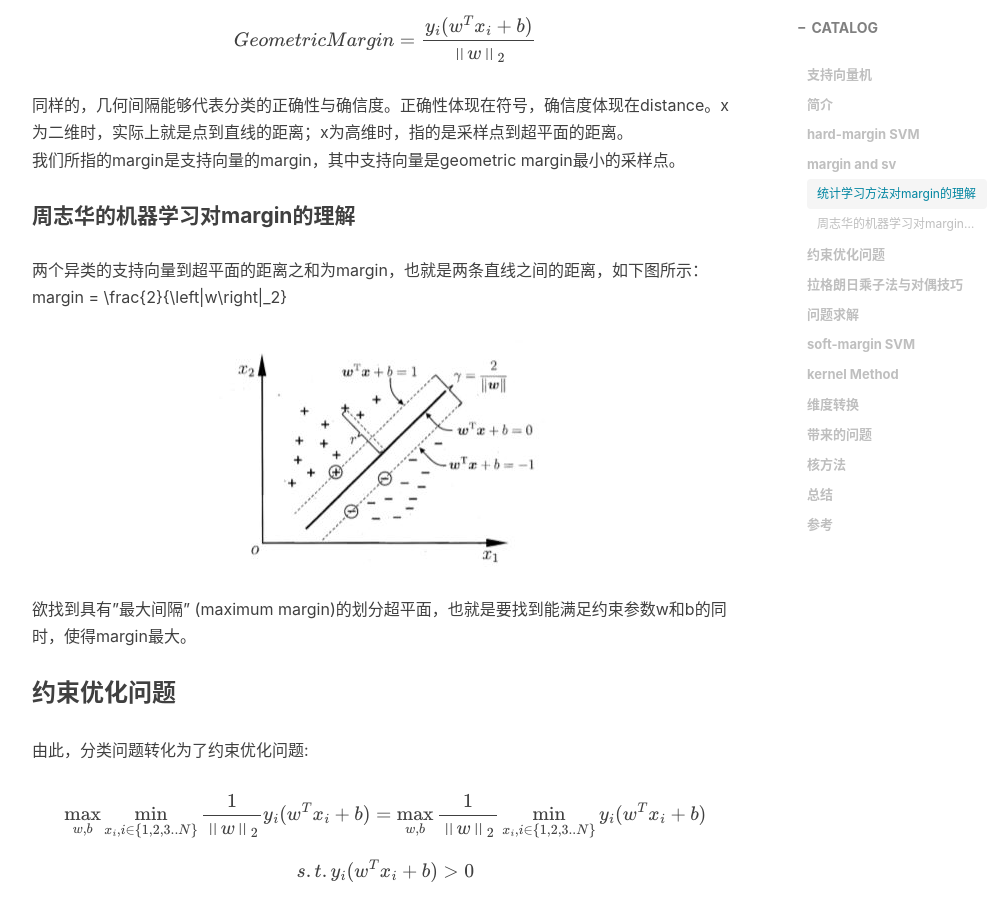
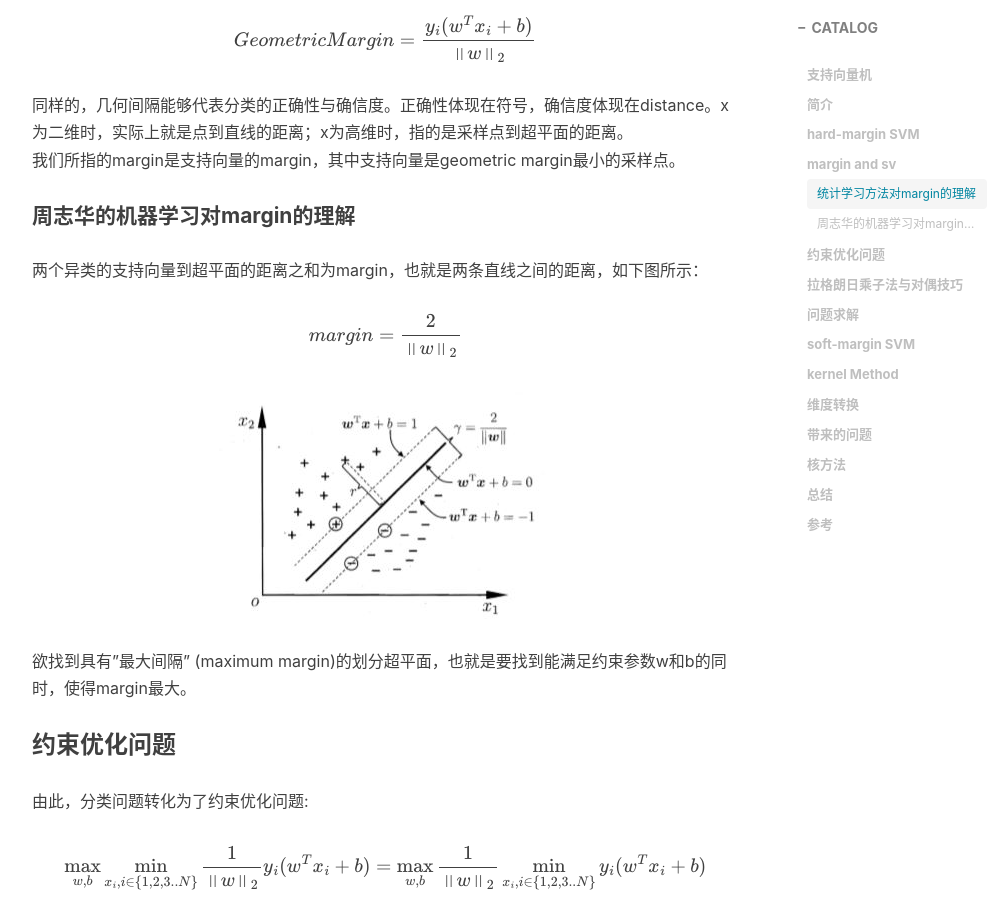
Before and after one commit to zhuxiaoxuhit/zhuxiaoxuhit.github.io, a Jekyll site: the page built from _posts/2020-03-10-支持向量机.md, in a window 1280 px wide and 900 px high, scrolled down 2906 px. Shown: the whole window, without its empty margins (233-1240 px from the left). Built offline with Jekyll 4.4.1, drawn with Linux system fonts in a browser that asks for light colours; nearby versions of some CDN libraries; formulas are drawn with MathJax 3; comment, search, counter and statistics services are not loaded.

Commit message:
[MDF]svm

```diff
--- a/_posts/2020-03-10-支持向量机.md
+++ b/_posts/2020-03-10-支持向量机.md
@@ -60,7 +60,7 @@ $w=(w_{1};w_{2};...;w_{d})$是法向量，决定了超平面的方向；b是位
 我们所指的margin是支持向量的margin，其中支持向量是geometric margin最小的采样点。
 #### 周志华的机器学习对margin的理解
 两个异类的支持向量到超平面的距离之和为margin，也就是两条直线之间的距离，如下图所示：
-margin = \frac{2}{\left\|w\right\|_2}
+<center>$$margin = \frac{2}{\left\|w\right\|_2}$$</center>
 ![](/img/svm_8.JPG)
 欲找到具有"最大间隔" (maximum margin)的划分超平面，也就是要找到能满足约束参数w和b的同时，使得margin最大。
 
```
